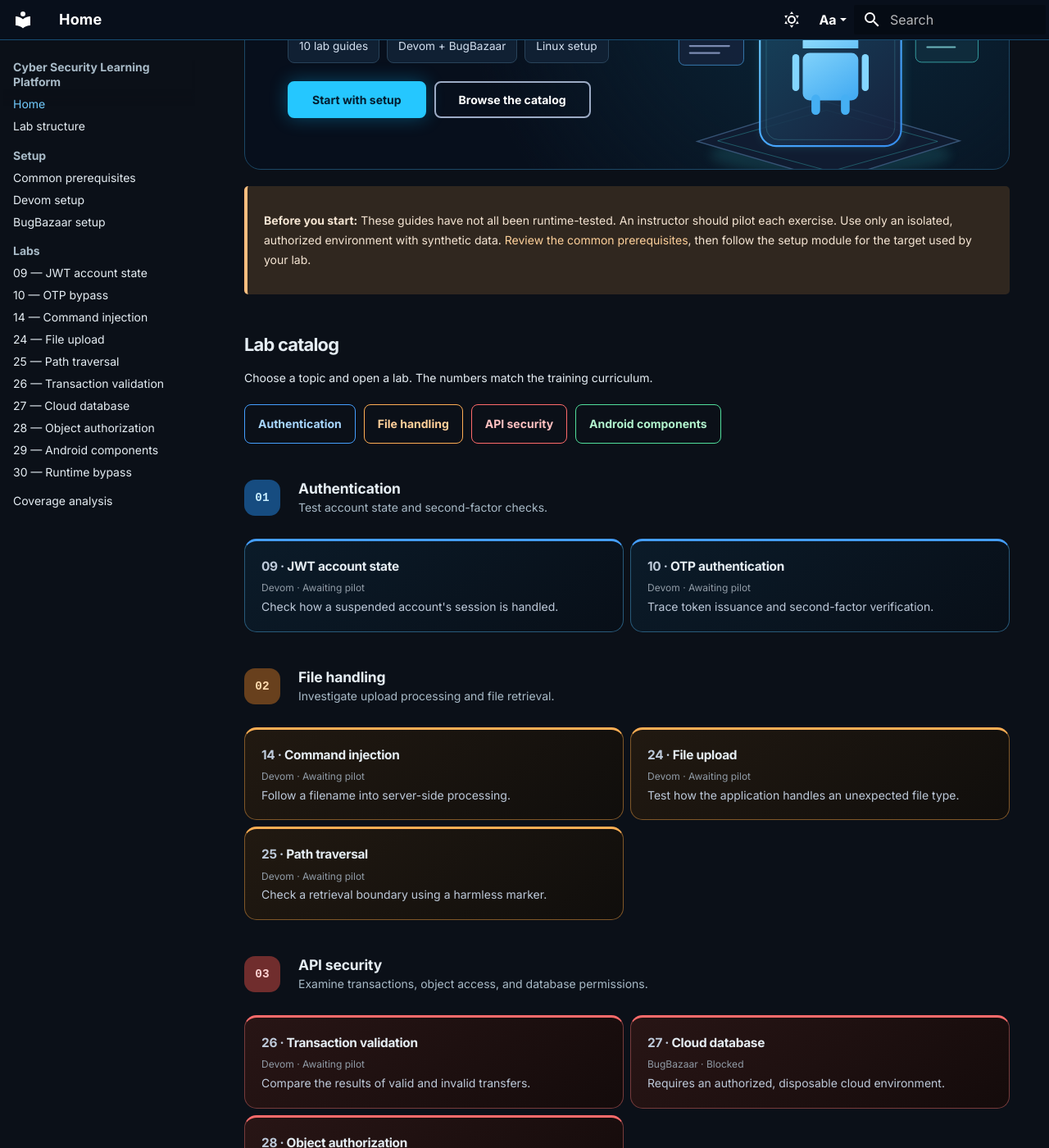
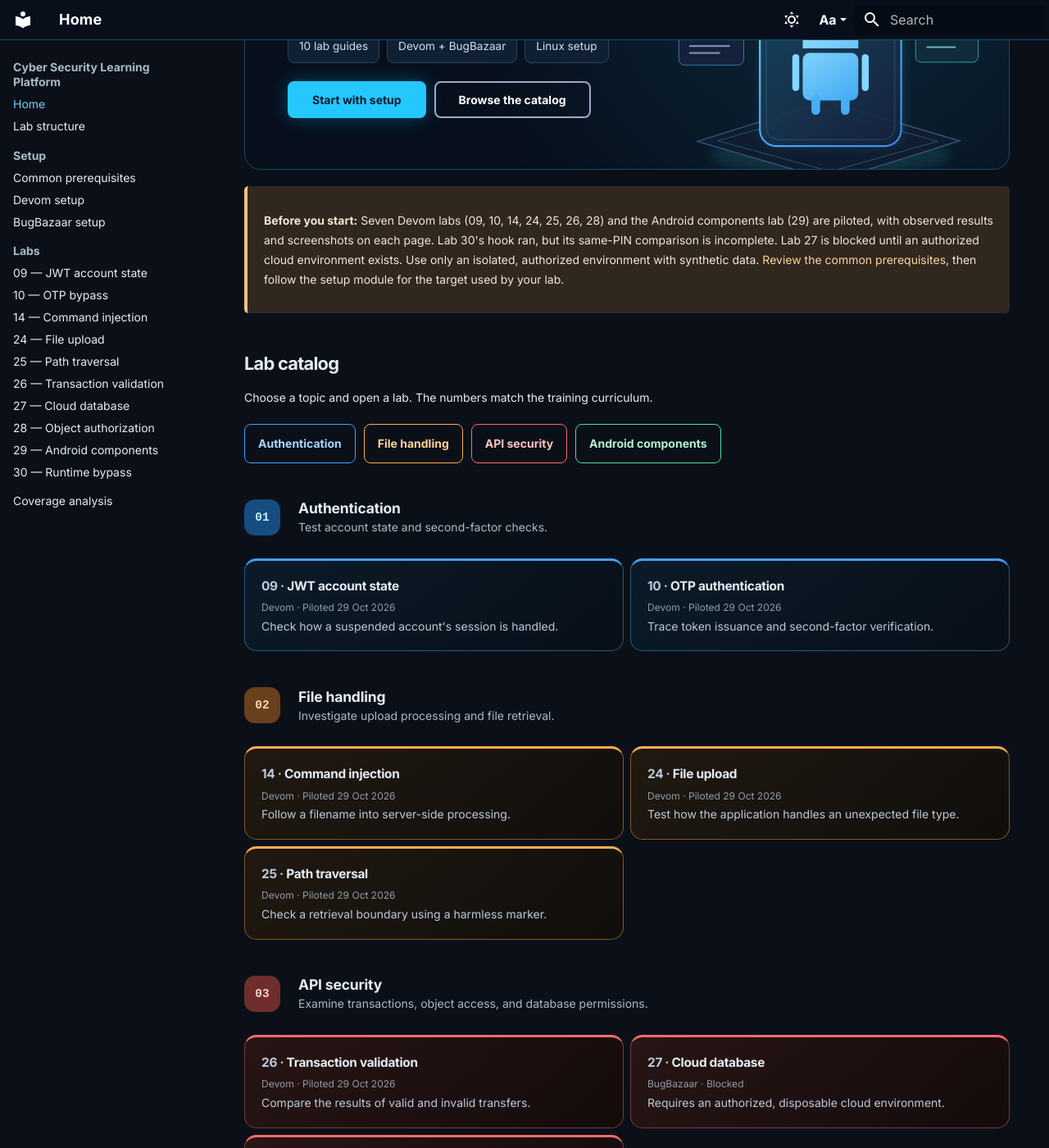
Before and after one commit to azharfatrr/Cyber-Security-Learning-Platform, an MkDocs documentation site: the page built from docs/index.md, in a window 1280 px wide and 1400 px high, scrolled down 371 px. Shown: the whole window at 82% size. Built offline with MkDocs 1.6.1 and Material for MkDocs 9.7.7, drawn with Linux system fonts in a browser that asks for light colours; some of the changed text lies outside the part shown.

Commit message:
Update catalog and readiness status after pilots

```diff
--- a/docs/index.md
+++ b/docs/index.md
@@ -21,7 +21,7 @@ Guides for testing Android applications and APIs in an isolated lab.
 </div>
 
 <div class="catalog-notice" markdown="1">
-**Before you start:** These guides have not all been runtime-tested. An instructor should pilot each exercise. Use only an isolated, authorized environment with synthetic data. [Review the common prerequisites](00-common-setup.md), then follow the setup module for the target used by your lab.
+**Before you start:** Seven Devom labs (09, 10, 14, 24, 25, 26, 28) and the Android components lab (29) are piloted, with observed results and screenshots on each page. Lab 30's hook ran, but its same-PIN comparison is incomplete. Lab 27 is blocked until an authorized cloud environment exists. Use only an isolated, authorized environment with synthetic data. [Review the common prerequisites](00-common-setup.md), then follow the setup module for the target used by your lab.
 </div>
 
 ## Lab catalog
@@ -48,11 +48,11 @@ Test account state and second-factor checks.
 <div class="grid cards auth-cards" markdown>
 
 - **09 · [JWT account state](09-jwt-account-state.md)**
-  <span class="card-meta">Devom · Awaiting pilot</span><br>
+  <span class="card-meta">Devom · Piloted 29 Oct 2026</span><br>
   Check how a suspended account's session is handled.
 
 - **10 · [OTP authentication](10-otp-bypass.md)**
-  <span class="card-meta">Devom · Awaiting pilot</span><br>
+  <span class="card-meta">Devom · Piloted 29 Oct 2026</span><br>
   Trace token issuance and second-factor verification.
 
 </div>
@@ -70,15 +70,15 @@ Investigate upload processing and file retrieval.
 <div class="grid cards file-cards" markdown>
 
 - **14 · [Command injection](14-command-injection.md)**
-  <span class="card-meta">Devom · Awaiting pilot</span><br>
+  <span class="card-meta">Devom · Piloted 29 Oct 2026</span><br>
   Follow a filename into server-side processing.
 
 - **24 · [File upload](24-file-upload.md)**
-  <span class="card-meta">Devom · Awaiting pilot</span><br>
+  <span class="card-meta">Devom · Piloted 29 Oct 2026</span><br>
   Test how the application handles an unexpected file type.
 
 - **25 · [Path traversal](25-path-traversal.md)**
-  <span class="card-meta">Devom · Awaiting pilot</span><br>
+  <span class="card-meta">Devom · Piloted 29 Oct 2026</span><br>
   Check a retrieval boundary using a harmless marker.
 
 </div>
@@ -96,7 +96,7 @@ Examine transactions, object access, and database permissions.
 <div class="grid cards api-cards" markdown>
 
 - **26 · [Transaction validation](26-transactions.md)**
-  <span class="card-meta">Devom · Awaiting pilot</span><br>
+  <span class="card-meta">Devom · Piloted 29 Oct 2026</span><br>
   Compare the results of valid and invalid transfers.
 
 - **27 · [Cloud database](27-cloud-database.md)**
@@ -104,7 +104,7 @@ Examine transactions, object access, and database permissions.
   Requires an authorized, disposable cloud environment.
 
 - **28 · [Object authorization](28-bola.md)**
-  <span class="card-meta">Devom · Awaiting pilot</span><br>
+  <span class="card-meta">Devom · Piloted 29 Oct 2026</span><br>
   Test access between two assigned lab accounts.
 
 </div>
@@ -122,11 +122,11 @@ Inspect app components and client-side decisions.
 <div class="grid cards android-cards" markdown>
 
 - **29 · [Android components](29-components.md)**
-  <span class="card-meta">BugBazaar · Awaiting pilot</span><br>
+  <span class="card-meta">BugBazaar · Piloted 29 Oct 2026</span><br>
   Test access to an exported component.
 
 - **30 · [Runtime bypass](30-runtime-bypass.md)**
-  <span class="card-meta">BugBazaar · Awaiting pilot</span><br>
+  <span class="card-meta">BugBazaar · Partial pilot</span><br>
   Inspect a local passcode check at runtime.
 
 </div>
```
Also changed, not shown: README.md (+1 -1 lines), docs/coverage-analysis.md (+5 -3 lines), lab-expansion-plan.md (+6 -4 lines), docs/images/lab-09/jwt-stale-token.png.
